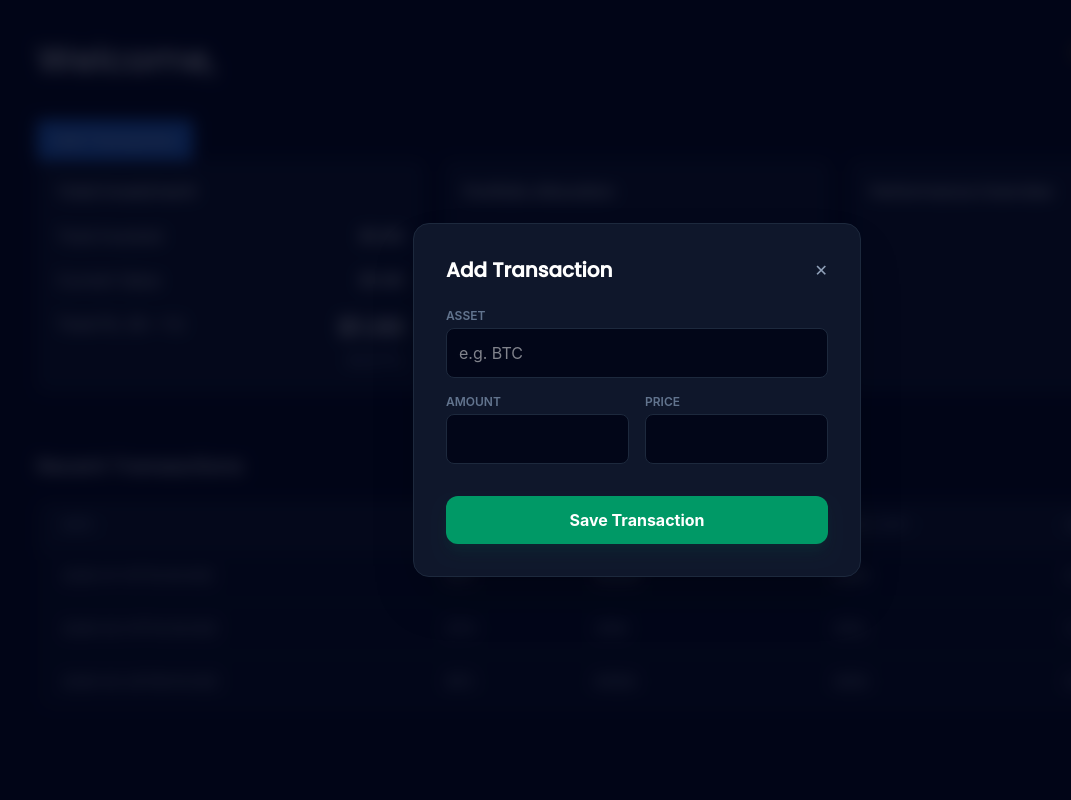
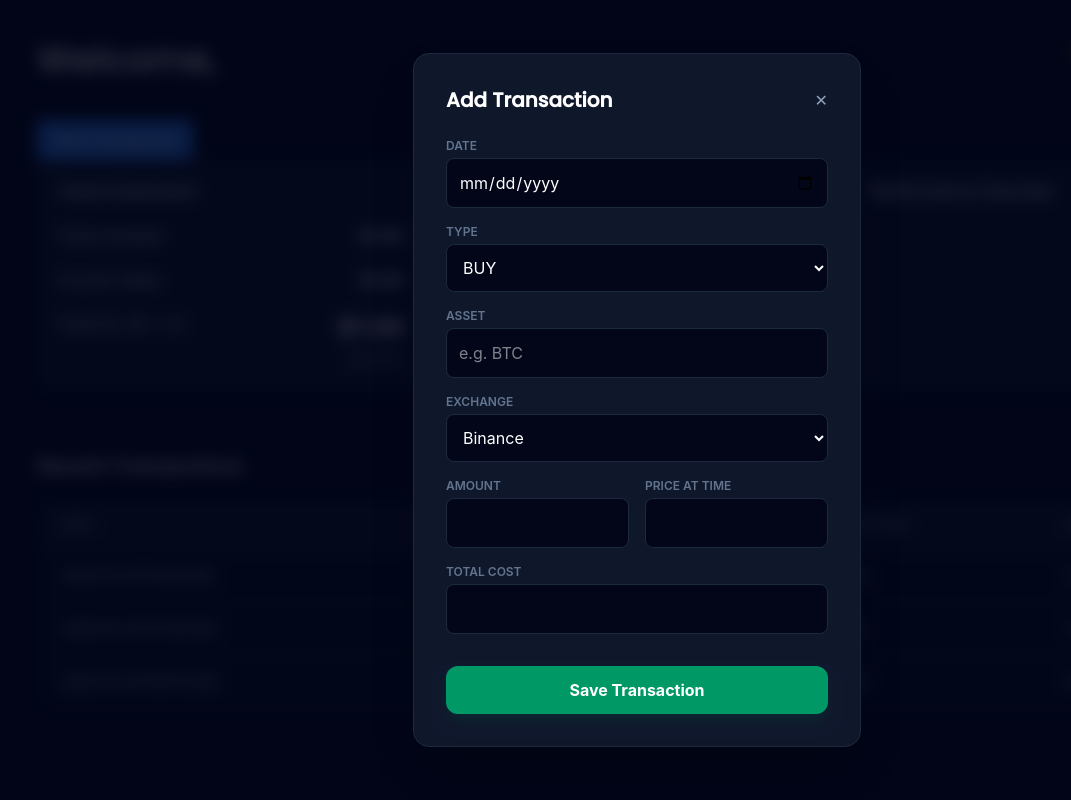
Before and after one commit to gihanakalanka/dca-tracker, a React (Vite) app: page / in a window 1280 px wide. Both pictures are taken after a click on the button "Add Transaction". Shown: the top 800 px of the page, without its empty margins (3-1074 px from the left). Built offline with nearby package versions, Linux system fonts and the light colour scheme.

Commit message:
Add fields for Add Transaction form

```diff
--- a/src/features/transactions/AddTransactionModal.jsx
+++ b/src/features/transactions/AddTransactionModal.jsx
@@ -21,22 +21,49 @@ function AddTransactionModal({ isOpen, onClose }) {
                 </div>
 
                 <form className="space-y-4">
+
+
+                    <div>
+                        <label className="block text-xs font-semibold uppercase text-slate-500 mb-1">Date</label>
+                        <input type="date" className="w-full rounded-lg border border-slate-800 bg-slate-950 p-3 text-white focus:border-emerald-500 outline-none transition-all" />
+                    </div>
+
+                    <div>
+                        <label for="type" className="block text-xs font-semibold uppercase text-slate-500 mb-1">Type</label>
+                        <select id="type" className="w-full rounded-lg border border-slate-800 bg-slate-950 p-3 text-white focus:border-emerald-500 outline-none transition-all" >
+                            <option value="BUY">BUY</option>
+                            <option value="SELL">SELL</option>
+                        </select>
+                    </div>
+
                     <div>
                         <label className="block text-xs font-semibold uppercase text-slate-500 mb-1">Asset</label>
                         <input type="text" placeholder="e.g. BTC" className="w-full rounded-lg border border-slate-800 bg-slate-950 p-3 text-white focus:border-emerald-500 outline-none transition-all" />
                     </div>
+                    <div>
+                        <label for="exchange" className="block text-xs font-semibold uppercase text-slate-500 mb-1">Exchange</label>
+                        <select id="exchange" className="w-full rounded-lg border border-slate-800 bg-slate-950 p-3 text-white focus:border-emerald-500 outline-none transition-all" >
+                            <option value="Binance">Binance</option>
+                            <option value="Bybit">Bybit</option>
+                            <option value="Coinbase">Coinbase</option>
+                        </select>
 
+                    </div>
                     <div className="grid grid-cols-2 gap-4">
                         <div>
                             <label className="block text-xs font-semibold uppercase text-slate-500 mb-1">Amount</label>
                             <input type="number" className="w-full rounded-lg border border-slate-800 bg-slate-950 p-3 text-white outline-none" />
                         </div>
                         <div>
-                            <label className="block text-xs font-semibold uppercase text-slate-500 mb-1">Price</label>
+                            <label className="block text-xs font-semibold uppercase text-slate-500 mb-1">Price At Time</label>
                             <input type="number" className="w-full rounded-lg border border-slate-800 bg-slate-950 p-3 text-white outline-none" />
                         </div>
                     </div>
 
+                    <div>
+                        <label className="block text-xs font-semibold uppercase text-slate-500 mb-1">Total Cost</label>
+                        <input type="number" className="w-full rounded-lg border border-slate-800 bg-slate-950 p-3 text-white outline-none" />
+                    </div>
                     <button className="w-full mt-4 bg-emerald-600 hover:bg-emerald-500 text-white font-bold py-3 rounded-xl transition-all shadow-lg shadow-emerald-900/20">
                         Save Transaction
                     </button>
```
